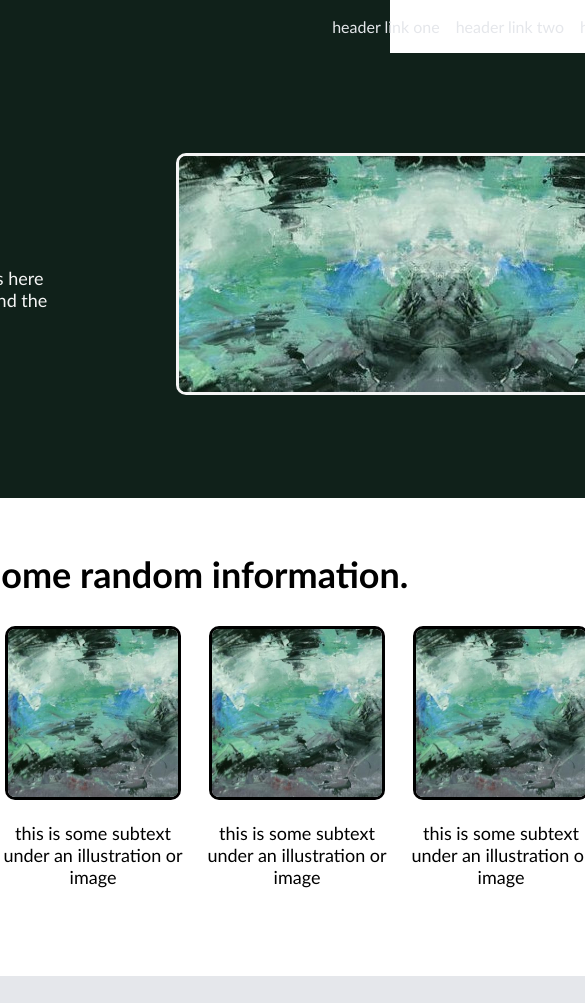
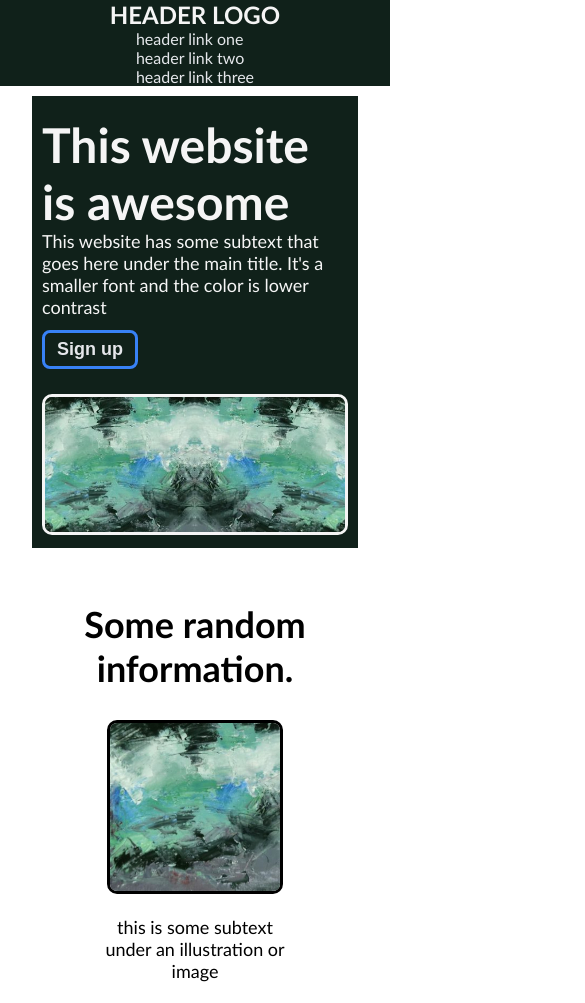
Before and after one commit to ori-des/landing-page, a plain HTML site: page index.html in a window 390 px wide. Shown: the top 1003 px of the page, 585 px wide, since content can reach past the window. Drawn offline with Linux system fonts and the light colour scheme.

Commit message:
Add responsive

```diff
--- a/index.html
+++ b/index.html
@@ -26,7 +26,7 @@
                 <p class="top-p">This website has some subtext that goes here under the main title. It's a smaller font and the color is lower contrast</p>
                 <button>Sign up</button>
             </div>
-            <div class="img"><img src="images/illustration2.jpg"></div>
+            <div class="img"><img class="large-illustration" src="images/illustration2.jpg"></div>
         </div>
         <div class="center">
             <h2>Some random information.</h2>
--- a/styles.css
+++ b/styles.css
@@ -41,6 +41,7 @@ body {
     flex-direction: column;
     flex: 1;
     align-items: center;
+    justify-content: center;
 }
 
 ul {
@@ -172,3 +173,61 @@ button {
     padding: 6px 12px;
     border-color: #3882F6;
 }
+
+@media only screen and (max-width: 760px) {
+    .content {
+        justify-content: space-between;
+        align-items: center;
+    }
+
+    .header {
+        flex-direction: column;
+        justify-content: space-between;
+        gap: 0;
+        padding: 0;
+        margin-bottom: 10px;
+    }
+
+    .top {
+        flex-direction: column;
+        padding: 0;
+        flex-shrink: 2;
+        gap: 5px;
+    }
+
+    .top-card  {
+        width: 300px;
+        padding: 10px;
+        margin-top: 10px;
+    }
+
+    .quote {
+        padding: 0;
+    }
+
+    .quote-text {
+        width: 300px;
+    }
+
+    .illustrations {
+        flex-direction: column;
+    }
+
+    .bottom {
+        padding: 0;
+        flex-direction: column;
+        gap: 0;
+    }
+
+    .large-illustration {
+        width: 300px;
+        height: auto;
+        margin: 10px;
+    }
+
+    ul {
+        flex-direction: column;
+        gap: 0;
+    }
+
+}
```
